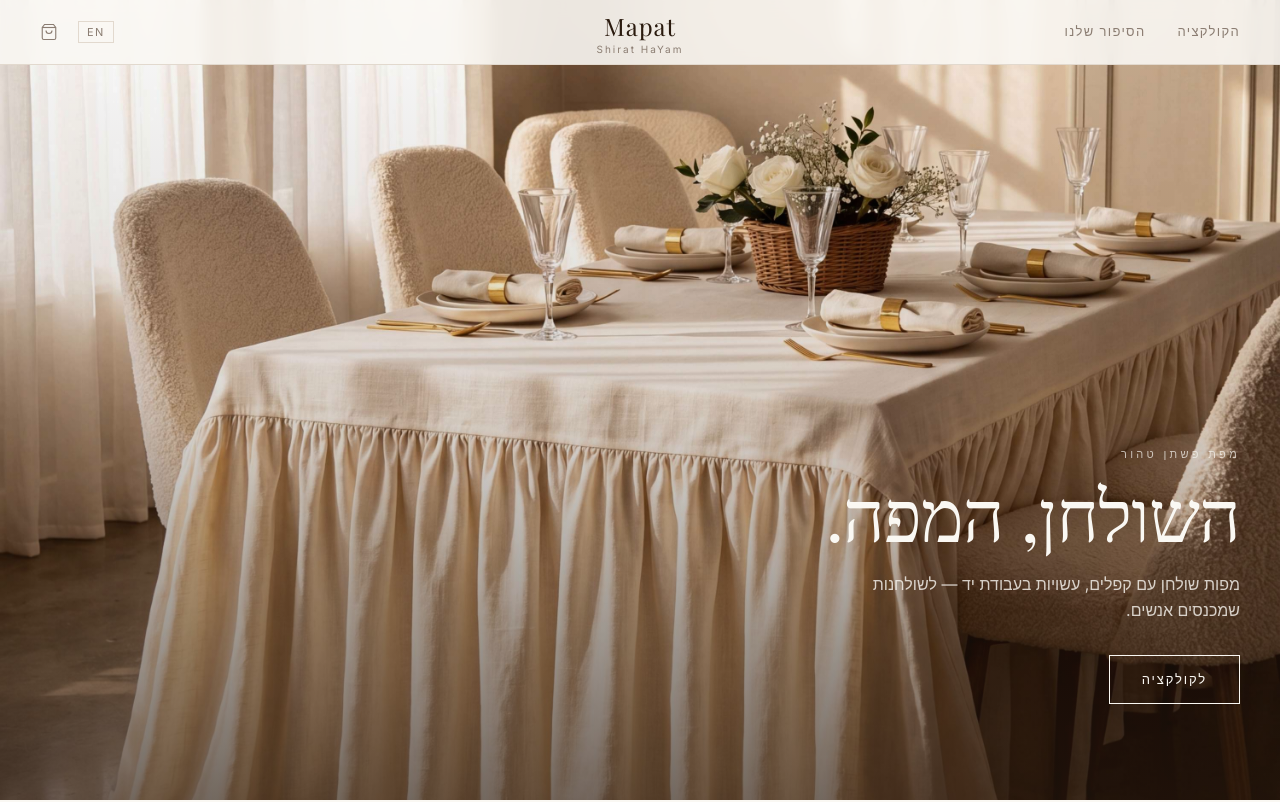
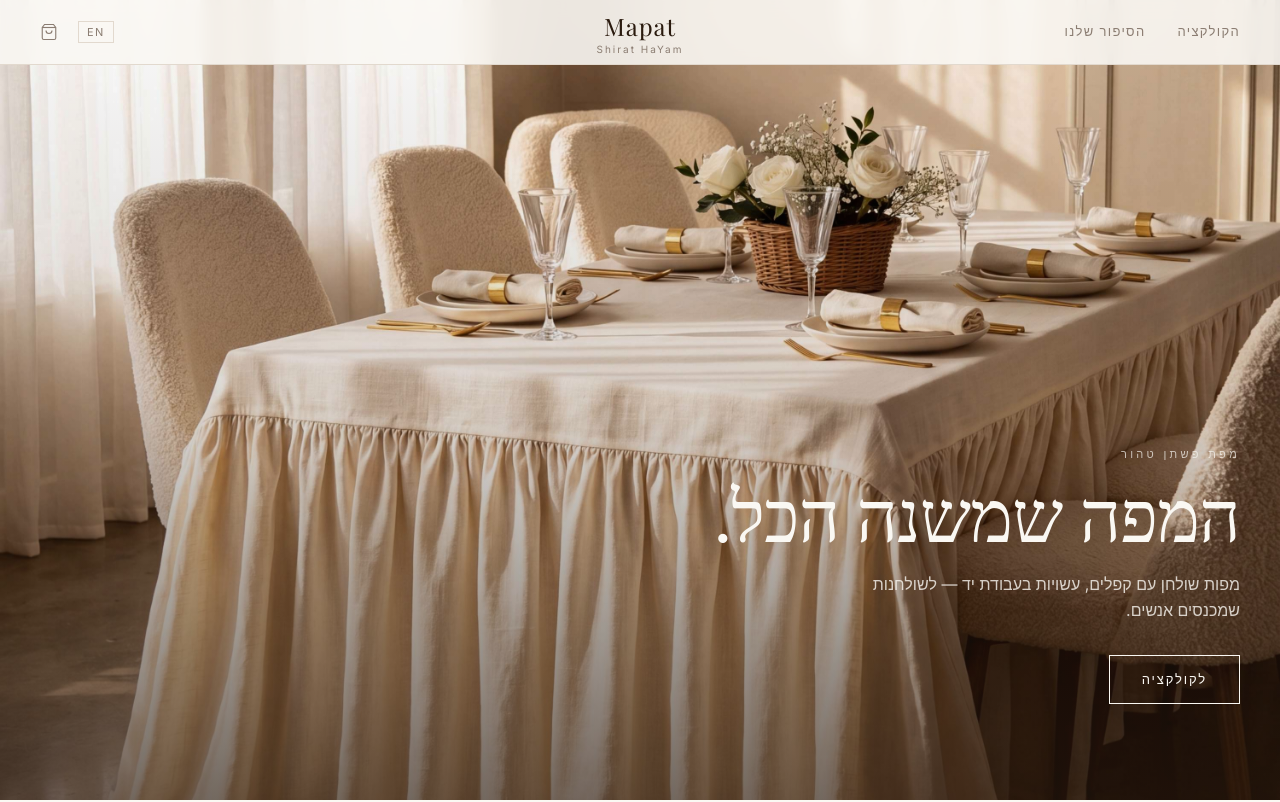
Before and after one commit to k4hpvj59kh-create/-, a Next.js app: page / in a window 1280 px wide. Shown: the top 802 px of the page. Built offline with nearby package versions, Linux system fonts and the light colour scheme; a web font is replaced by a local one.

Commit message:
update: hero headline

```diff
--- a/components/Hero.tsx
+++ b/components/Hero.tsx
@@ -24,7 +24,7 @@ export default function Hero() {
           {t("מפת פשתן טהור", "Pure Linen Tablecloth")}
         </p>
         <h1 className="font-serif text-4xl sm:text-5xl md:text-7xl text-cream leading-[1.05] max-w-xl">
-          {t("השולחן,\nהמפה.", "The Table,\nThe Tablecloth.")}
+          {t("המפה שמשנה הכל.", "The Tablecloth That Changes Everything.")}
         </h1>
         <p className="mt-5 text-cream/80 max-w-sm leading-relaxed">
           {t(
```
